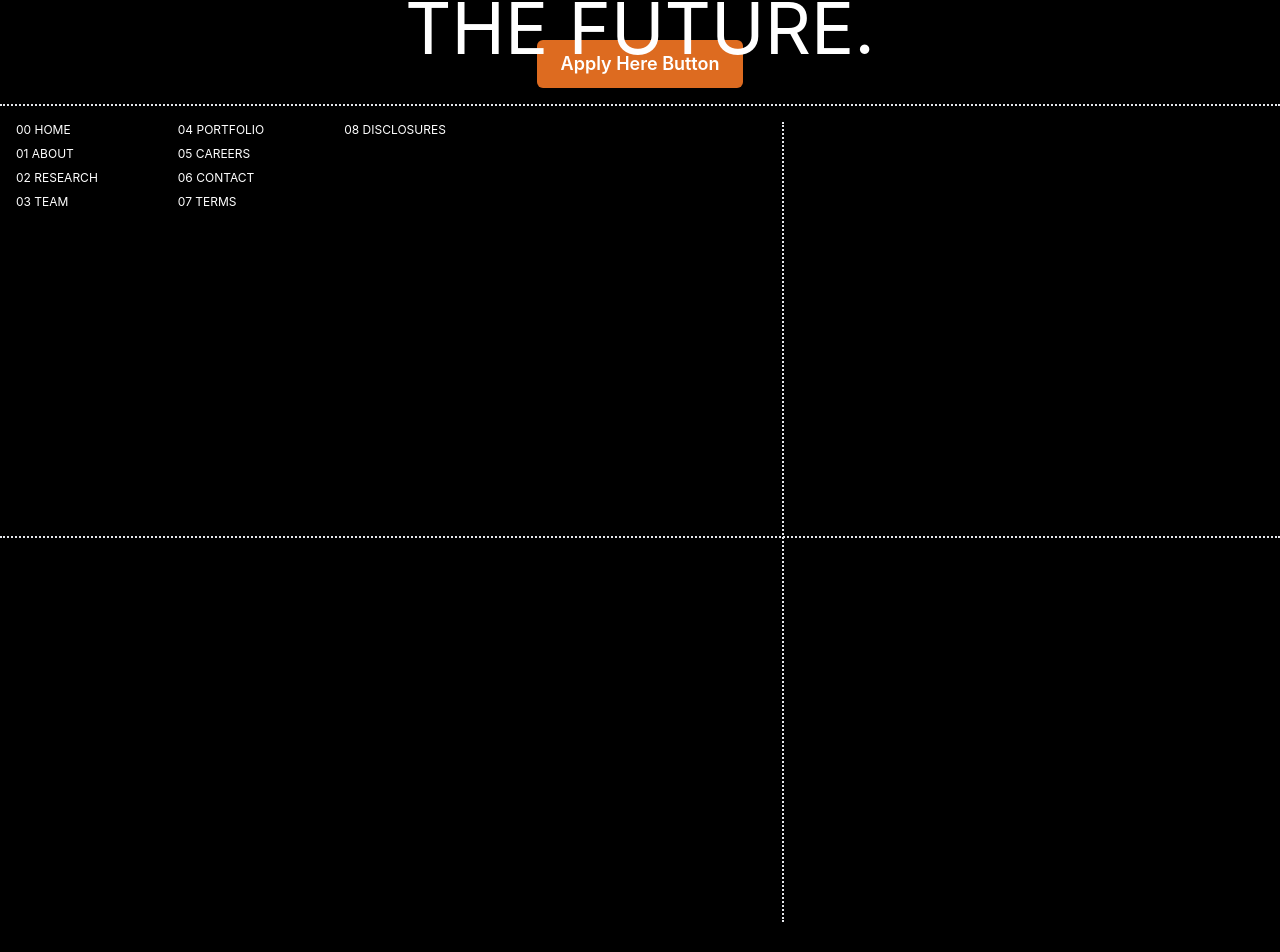
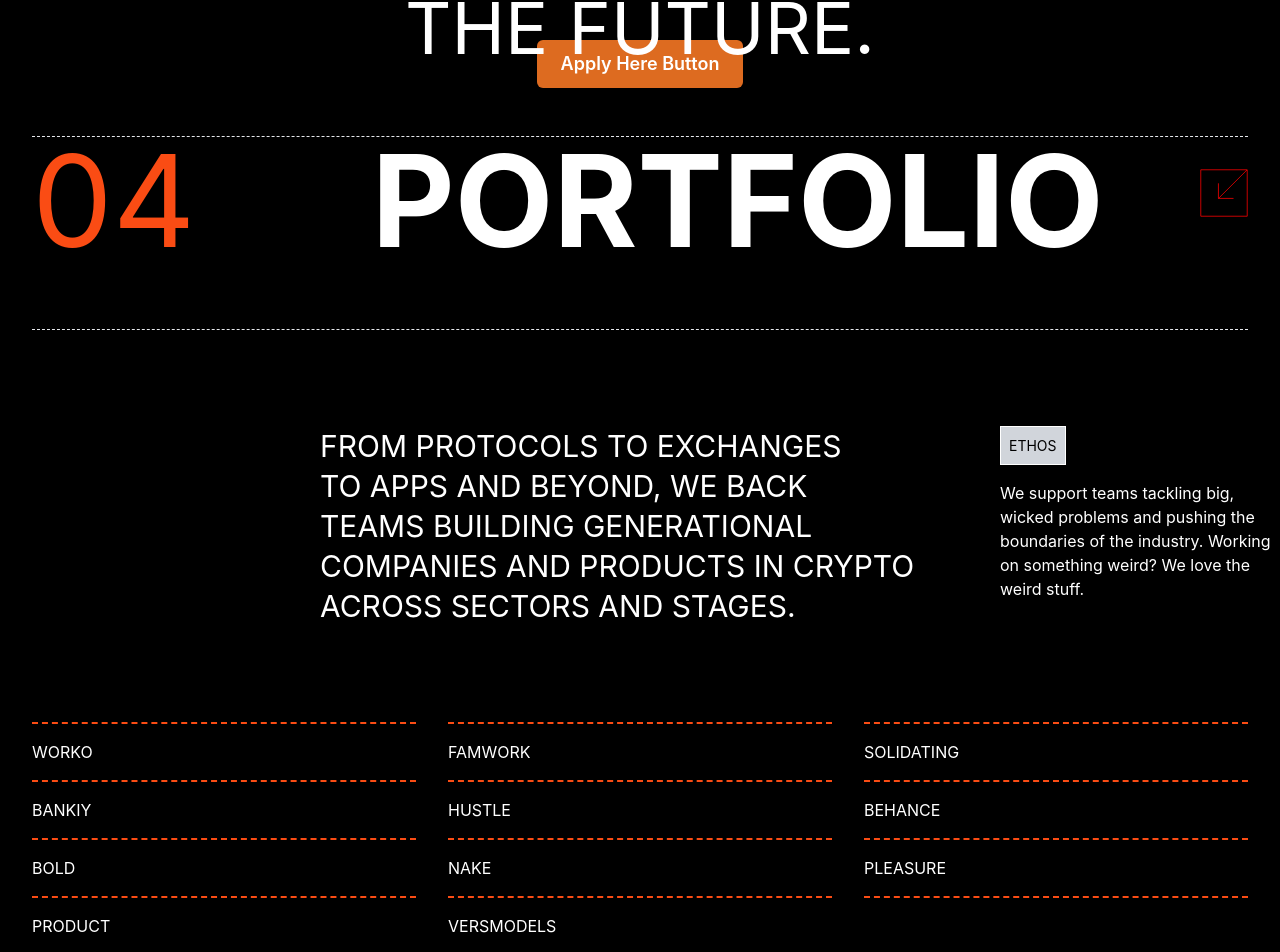
Before and after one commit to a14a19/loading-fund, a React (Vite) app: page / in a window 1280 px wide. Shown: the part 3375-4327 px from the top of the page. Before the commit the page ends 4297 px from the top, so only its background shows below. Built offline with nearby package versions, Linux system fonts and the light colour scheme; a web font is replaced by a local one.

Commit message:
Initials work done (#10)
Co-authored-by: GoatSKR <sitesh.raulo.pj@gmail.com>

```diff
--- /dev/null
+++ b/src/components/Portfolio.jsx
@@ -0,0 +1,113 @@
+function Portfolio() {
+    return (
+        <div className="divide-dashed mb-8 px-40px">
+            <div className=" mx-8 mt-8 md:top-10  border-b border-dashed border-gray-200 z-10"></div>
+            <div className="flex flex-col justify-between lg:flex-row ml-8">
+                <p
+                    className="font-mondwest text-[#fa4c14] text-7xl md:text-8xl
+                    lg:text-9xl text-left lg:text-center " >
+                    04
+                </p>
+
+                <h1
+                    className="text-7xl md:text-8xl lg:text-9xl text-white font-bold
+                    z-10 relative text-left lg:text-center mb-8 block lg:pl-20">
+                    PORTFOLIO
+                </h1>
+
+                <div className=" w-0 h-0 md:w-12 md:h-12 xl:w-20 xl:h-20 ">
+                    <svg
+                        className="mr-8 mt-8"
+                        viewBox="0 0 62 62"
+                        fill="none"
+                        xmlns="http://www.w3.org/2000/svg"
+                    >
+                        <path
+                            d="M61 1v60H1V1h60Z"
+                            stroke="red"
+                            stroke-miterlimit="10"
+                        ></path>
+                        <path
+                            d="M43.3 38H23.8V18.5"
+                            stroke="red"
+                            stroke-miterlimit="10"
+                        ></path>
+                        <path d="M23.9 38 60.6 1.3" stroke="red"></path>
+                    </svg>
+                </div>
+
+
+            </div>
+
+            <div>
+                <div className=" mx-8 mt-8 md:top-10  border-b border-dashed border-gray-200 z-10"></div>
+
+
+            </div>
+            <section className="text-wrap  flex md:flex-row flex-col items-start  mt-24 mb-24">
+                <div className="flex basis-1/4">
+
+                </div>
+                <div className=" flex basis-2/4 text-xl sm:text-2xl md:text-3xl text-white ml-16 md:ml-16 lg:ml-0 w-full lg:w-3/5 md:leading-10 text-balance">
+                    FROM PROTOCOLS TO EXCHANGES TO APPS AND BEYOND, WE BACK TEAMS BUILDING GENERATIONAL
+                    COMPANIES AND PRODUCTS IN CRYPTO ACROSS SECTORS AND STAGES.
+                </div>
+
+                <div className=" flex basis-1/4 flex-col text-md w-full md:w-4/5 text-white md:pl-10 text-left text-wrap">
+                    <span className="bg-gray-300 border-white border w-min text-black p-2 text-[14px] mb-4">
+                        ETHOS
+                    </span>
+                    We support teams tackling big, wicked problems and pushing the boundaries of the industry. Working on something weird? We love the weird stuff.
+                </div>
+
+
+
+
+
+
+            </section>
+
+
+
+
+
+
+
+
+
+            <div className="mx-8 grid grid-cols-3 gap-x-8  ">
+                <div
+                    class="border-t-2 border-dashed border-[#fa4c14] py-4">WORKO</div>
+                <div
+                    class="border-t-2 border-dashed border-[#fa4c14] py-4">FAMWORK</div>
+                <div
+                    class="border-t-2 border-dashed border-[#fa4c14] py-4">SOLIDATING</div>
+                <div
+                    class="border-t-2 border-dashed border-[#fa4c14] py-4">BANKIY</div>
+                <div
+                    class="border-t-2 border-dashed border-[#fa4c14] py-4">HUSTLE</div>
+                <div
+                    class="border-t-2 border-dashed border-[#fa4c14] py-4">BEHANCE</div>
+                <div
+                    class="border-t-2 border-dashed border-[#fa4c14] py-4">BOLD</div>
+                <div
+                    class="border-t-2 border-dashed border-[#fa4c14] py-4">NAKE</div>
+                <div
+                    class=" border-t-2 border-dashed border-[#fa4c14] py-4">PLEASURE</div>
+                <div
+                    class=" border-t-2 border-dashed border-[#fa4c14] py-4">PRODUCT</div>
+                <div
+                    class=" border-t-2 border-dashed border-[#fa4c14] py-4">VERSMODELS</div>
+                <div
+                    class=" border-t-2 border-dashed border-[#fa4c14] py-4"></div>
+                <div
+                    class=" border-t-2 border-dashed border-[#fa4c14] py-4"></div>
+                <div
+                    class=" border-t-2 border-dashed border-[#fa4c14] py-4"></div>
+
+            </div>
+
+        </div>
+    )
+}
+export default Portfolio
--- a/src/pages/Home.jsx
+++ b/src/pages/Home.jsx
@@ -1,7 +1,9 @@
+import Portfolio from "../components/portfolio"
 import HeroSection from "../components/HeroSection"
 import CareersSection from "../components/CareersSection"
 import Footer from "../components/Footer"
 import Team from "../components/TeamSection"
+
 // * all the components created should be rendered here
 
 function Home() {
@@ -10,6 +12,7 @@ function Home() {
       <HeroSection />
       <Team />
       <CareersSection />
+      <Portfolio />
       <Footer />
     </>
   )
```
